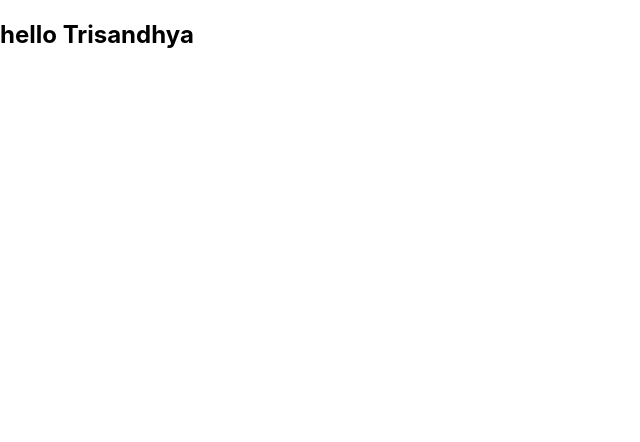
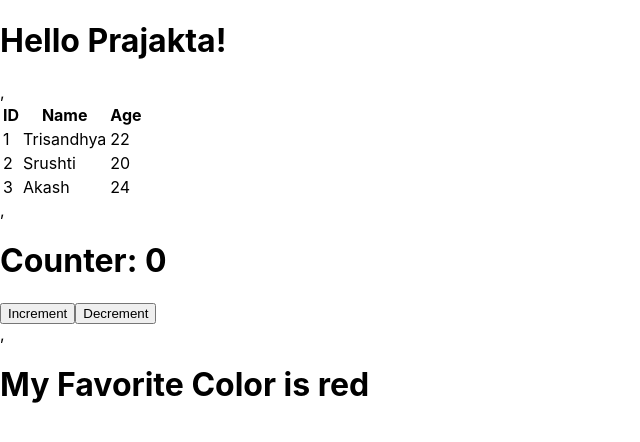
Before and after one commit to prajaktamokashi/first-app, a React (Create React App) app: page / in a window 1280 px wide. Shown: the top 442 px of the page, without its empty margins (0-640 px from the left). Built offline with nearby package versions, Linux system fonts and the light colour scheme.

Commit message:
sample programs

```diff
--- a/src/App.js
+++ b/src/App.js
@@ -1,12 +1,18 @@
 import logo from './logo.svg';
 import './App.css';
 import Properties from './Properties.js';
-
+import Table from './Table.js';
+import Counter from './counter.js';
+import Header from './Constructordemo.js';
 
 function App() {
   return (
-    <Properties name1="Prajakta"/>,
-    <Properties name="Trisandhya"/>
+    <div>
+    <Properties name="Prajakta!"/>,
+    <Table/>,
+    <Counter/>,
+    <Header/>
+    </div>
   );
 }
 export default App;
--- /dev/null
+++ b/src/Constructordemo.js
@@ -0,0 +1,14 @@
+import React from 'react';
+
+class Header extends React.Component {
+    constructor(props) {
+      super(props);
+      this.state = {favoritecolor: "red"};
+    }
+    render() {
+      return (
+        <h1>My Favorite Color is {this.state.favoritecolor}</h1>
+      );
+    }
+  }
+export default Header;
--- a/src/Properties.js
+++ b/src/Properties.js
@@ -2,12 +2,10 @@
 import { render } from "@testing-library/react";
 import React from "react";
 
-function Properties (props){
- return(
-    <h1>hello {props.name1}</h1>,
-     <h2>hello {props.name}</h2>
- )
-
-}
+function Properties(props) {
+    return (
+      <h1>Hello {props.name}</h1>
+    );
+  }
 
 export default Properties;
--- a/src/Table.js
+++ b/src/Table.js
@@ -7,7 +7,7 @@ const Table = () => {
   const data = [
     { id: 1, name: 'Trisandhya', age: 22 },
     { id: 2, name: 'Srushti', age: 20 },
-    { id: 3, name: 'Akash', age: 23 }
+    { id: 3, name: 'Akash', age: 24 }
   ];
 
   return (
@@ -32,4 +32,4 @@ const Table = () => {
   );
 };
 
-export default Table
+export default Table;
--- /dev/null
+++ b/src/counter.js
@@ -0,0 +1,23 @@
+import React, { useState } from 'react';
+
+function Counter() {
+  const [count, setCount] = useState(0);
+
+  const incrementCount = () => {
+    setCount(count + 1);
+  };
+
+  const decrementCount = () => {
+    setCount(count - 1);
+  };
+
+  return (
+    <div>
+      <h1>Counter: {count}</h1>
+      <button onClick={incrementCount}>Increment</button>
+      <button onClick={decrementCount}>Decrement</button>
+    </div>
+  );
+}
+
+export default Counter;
```
